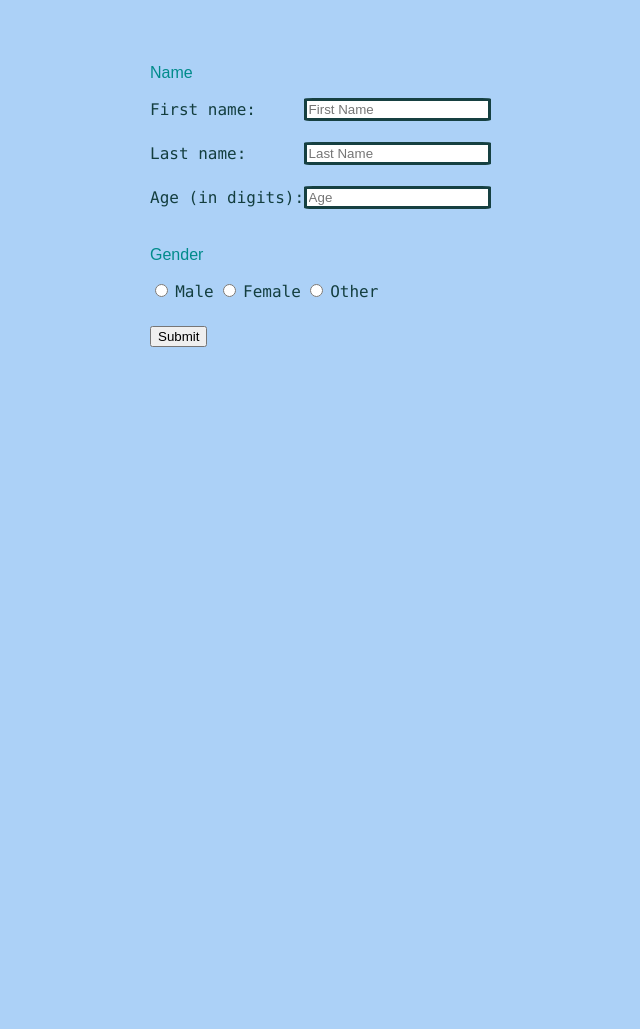
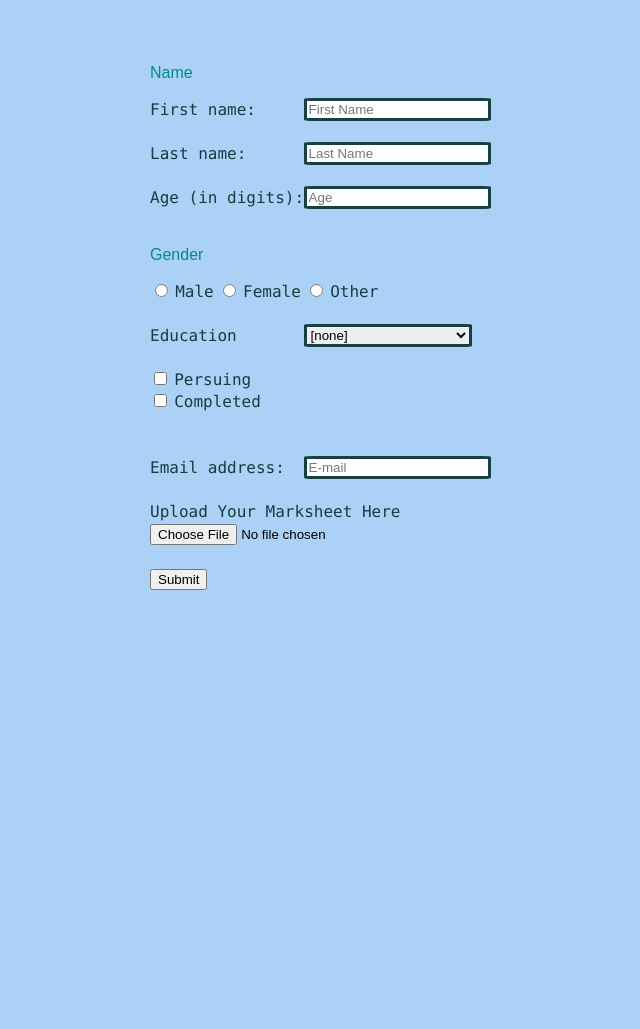
Before and after one commit to Shamik69/project1, a PHP site: page /project1/ in a window 1280 px wide. Shown: the whole page, without its empty margins (106-746 px from the left). Before the commit the page ends 347 px from the top, so only its background shows below. Run offline with PHP 8.4, Linux system fonts and the light colour scheme.

Commit message:
Update index.php

```diff
--- a/index.php
+++ b/index.php
@@ -12,8 +12,7 @@
         <p>Name</p>
         <label for="fname" class="lbl">First name:</label>
         <input type="text" id="fname" name="fname" class="bx" placeholder="First Name">
-        <br><br>
-        <label for="lname" class="lbl">Last name:</label>
+        <br><br><label for="lname" class="lbl">Last name:</label>
         <input type="text" id="lname" name="lname" class="bx" placeholder="Last Name"><br><br>
 
 
@@ -24,15 +23,15 @@
 
         <!--Gender-->
         <p>Gender</p>
-        <input type="radio" name="male" id="male" class="btn">
+        <input type="radio" name="gender" id="male" value="male">
         <label for="male" class="lbl">Male</label>
-        <input type="radio" name="Female" id="Female" class="btn">
-        <label for="Female" class="lbl">Female</label>
-        <input type="radio" name="Other" id="Other" class="btn">
-        <label for="Other" class="lbl">Other</label><br><br>
+        <input type="radio" name="gender" id="female" value="female">
+        <label for="female" class="lbl">Female</label>
+        <input type="radio" name="gender" id="other" value="other">
+        <label for="other" class="lbl">Other</label><br><br>
 
-        <!--
-        <!--Education
+
+        <!--Education-->
         <label for="edu" class="lbl">Education</label>
         <select name="edu" id="edu" class="bx">
             <option value="null" id= "null">[none]</option>
@@ -43,7 +42,7 @@
         </select>
         <br><br>
 
-        <!--Deegree type
+        <!--Degree type-->
         <input type="checkbox" name="chk0" id="chk0">
         <label for="chk0" class="lbl">Persuing</label>
         <br>
@@ -53,13 +52,13 @@
 
 
 
-        <!--Email
-        <label for="mail" class="lbl">Email address: </label>
+        <!--Email-->
+        <label for="mail" class="lbl">Email address:</label>
         <input type="email" name="mail" id="mail" placeholder="E-mail" class="bx"><br><br>
 
-        <!--file input
+        <!--file input-->
         <label for="file" class="lbl">Upload Your Marksheet Here</label><br>
-        <input type="file" name="file" id="file"><br><br>-->
+        <input type="file" name="file" id="file"><br><br>
 
 
 
```
